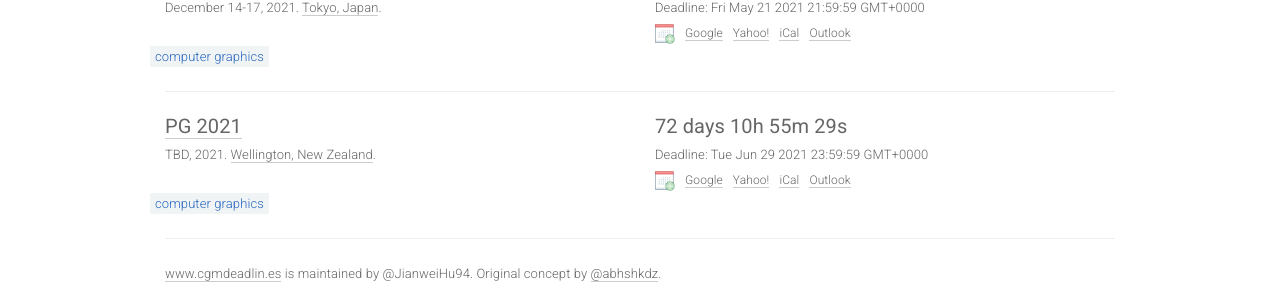
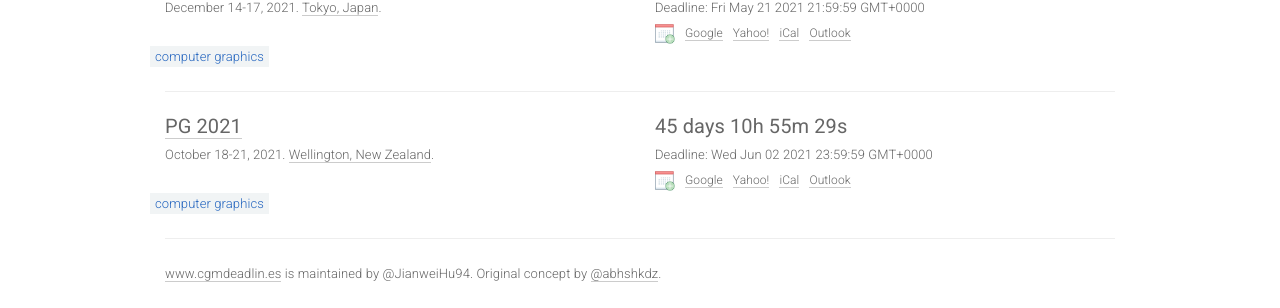
Before and after one commit to JianweiHu94/cgm-deadlines, a Jekyll site: the page built from index.html, in a window 1280 px wide. Shown: the part 759-1067 px from the top of the page. Built offline with Jekyll 4.4.1, drawn with Linux system fonts in a browser that asks for light colours; nearby versions of some CDN libraries.

Commit message:
Update conferences.yml

```diff
--- a/_data/conferences.yml
+++ b/_data/conferences.yml
@@ -45,9 +45,9 @@
 - title: PG
   year: 2021
   id: pg2021
-  link: https://pg2020.org/
-  deadline: '2021-06-29 23:59:59'
+  link: https://pg2021.org/
+  deadline: '2021-06-02 23:59:59'
   timezone: UTC
   place: Wellington, New Zealand
-  date: TBD, 2021
+  date: October 18-21, 2021
   sub: CG
```
